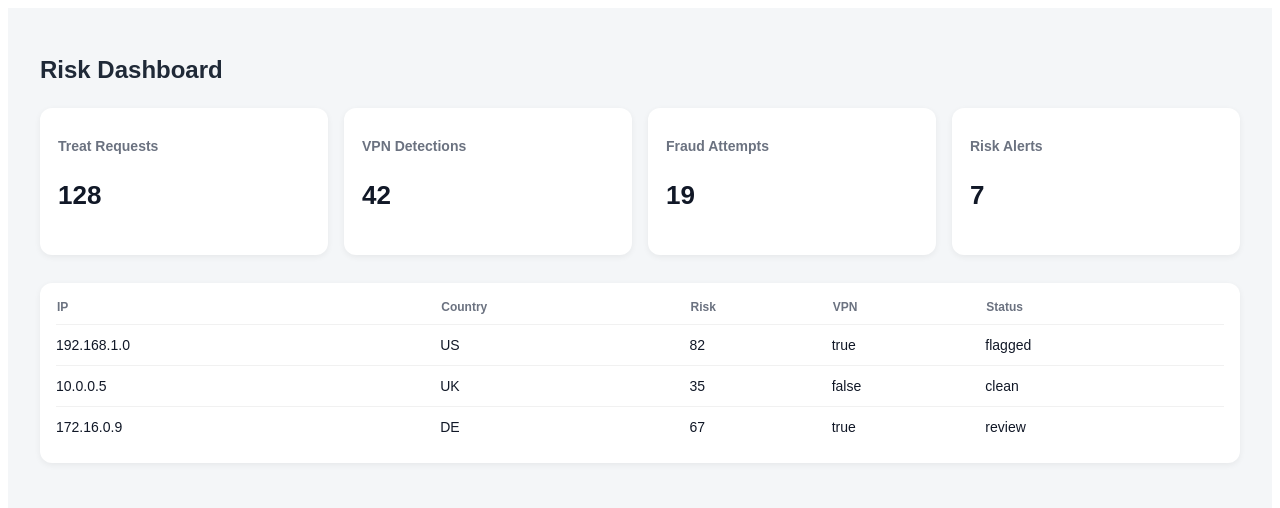
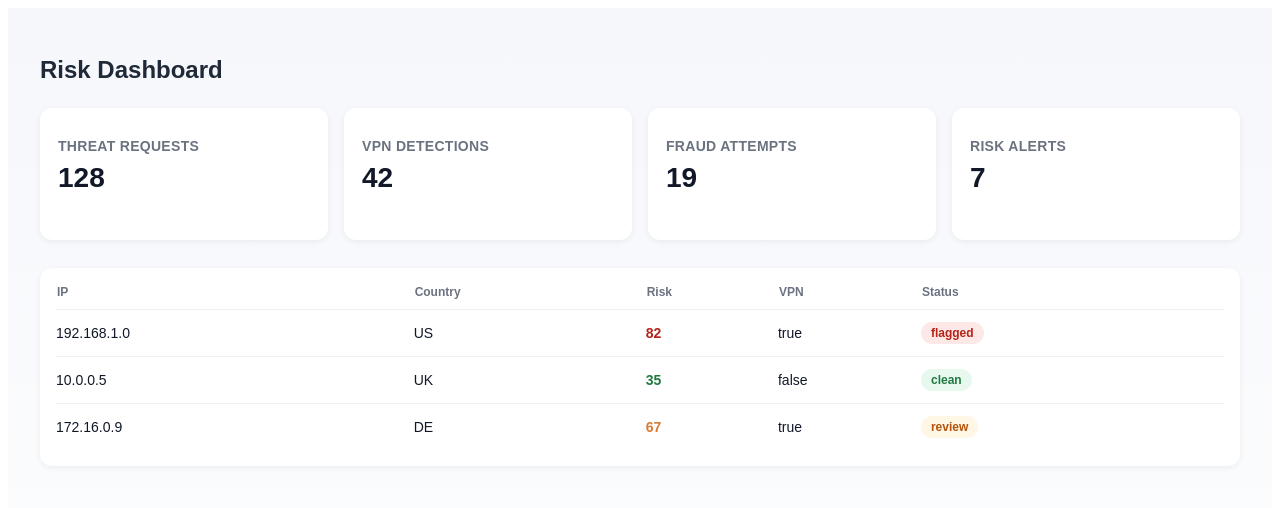
Before and after one commit to carledwardm/riskpulse, a Vue app in the folder frontend/: page / in a window 1280 px wide. Shown: the top 508 px of the page. Built offline with nearby package versions, Linux system fonts and the light colour scheme; the HTML template or start-up script is replaced by a standard one.

Commit message:
Complete second round of styling polish for ui, adjust margings, fonts, colors

```diff
--- a/frontend/src/App.vue
+++ b/frontend/src/App.vue
@@ -5,7 +5,7 @@
     <!-- CARDS -->
      <div class="cards">
       <div class="card">
-        <h2>Treat Requests</h2>
+        <h2>Threat Requests</h2>
         <p>128</p>
       </div>
 
@@ -42,25 +42,25 @@
           <tr>
             <td>192.168.1.0</td>
             <td>US</td>
-            <td>82</td>
+            <td><span class="risk high">82</span></td>
             <td>true</td>
-            <td>flagged</td>
+            <td><span class="status flagged">flagged</span></td>
           </tr>
 
           <tr>
             <td>10.0.0.5</td>
             <td>UK</td>
-            <td>35</td>
+            <td><span class="risk low">35</span></td>
             <td>false</td>
-            <td>clean</td>
+            <td><span class="status clean">clean</span></td>
           </tr>
 
           <tr>
             <td>172.16.0.9</td>
             <td>DE</td>
-            <td>67</td>
+            <td><span class="risk medium">67</span></td>
             <td>true</td>
-            <td>review</td>
+            <td><span class="status review">review</span></td>
           </tr>
         </tbody>
       </table>
@@ -72,12 +72,11 @@
 .dashboard {
   padding: 32px;
   font-family: Arial, sans-serif;
-  background: #f4f6f8;
+  background: linear-gradient(to bottom, #f5f7fb, #ffffff);
   min-height: 100vh;
 }
 
 .title  {
-  margin-bottom: 20px;
   font-size: 24px;
   font-weight: 600;
   margin-bottom: 24px;
@@ -87,7 +86,7 @@
 /* CARDS */
 .cards {
   display: grid;
-  grid-template-columns: repeat(4, 1fr);
+  grid-template-columns: repeat(auto-fit, minmax(180px, 1fr));
   gap: 16px;
   margin-bottom: 28px;
 }
@@ -109,12 +108,15 @@
   font-size: 14px;
   margin-bottom: 8px;
   color: #6b7280;
+  letter-spacing: 0.3px;
+  text-transform: uppercase;
 }
 
 .card p {
-  font-size: 26px;
-  font-weight: 700;
+  font-size: 28px;
+  font-weight: 800;
   color: #111827;
+  margin-top: 6px;
 }
 
 /* TABLE */
@@ -144,4 +146,45 @@ td {
   color: #111827;
 }
 
+/* STATUS */
+.status {
+  padding: 4px 10px;
+  border-radius: 25px;
+  font-size: 12px;
+  font-weight: 600;
+  display: inline-block;
+}
+
+.clean {
+  background: #e7f8ee;
+  color: #1f7a3f;
+}
+
+.flagged {
+  background: #fde8e8;
+  color: #b42318;
+}
+
+.review {
+  background: #fff7e6;
+  color: #b45309;
+}
+
+/* RISK */
+.risk {
+  font-weight: 700;
+}
+
+.low {
+  color: #1f7a3f;
+}
+
+.medium {
+  color: #d87b34;
+}
+
+.high {
+  color: #b42318;
+}
+
 </style>
```
